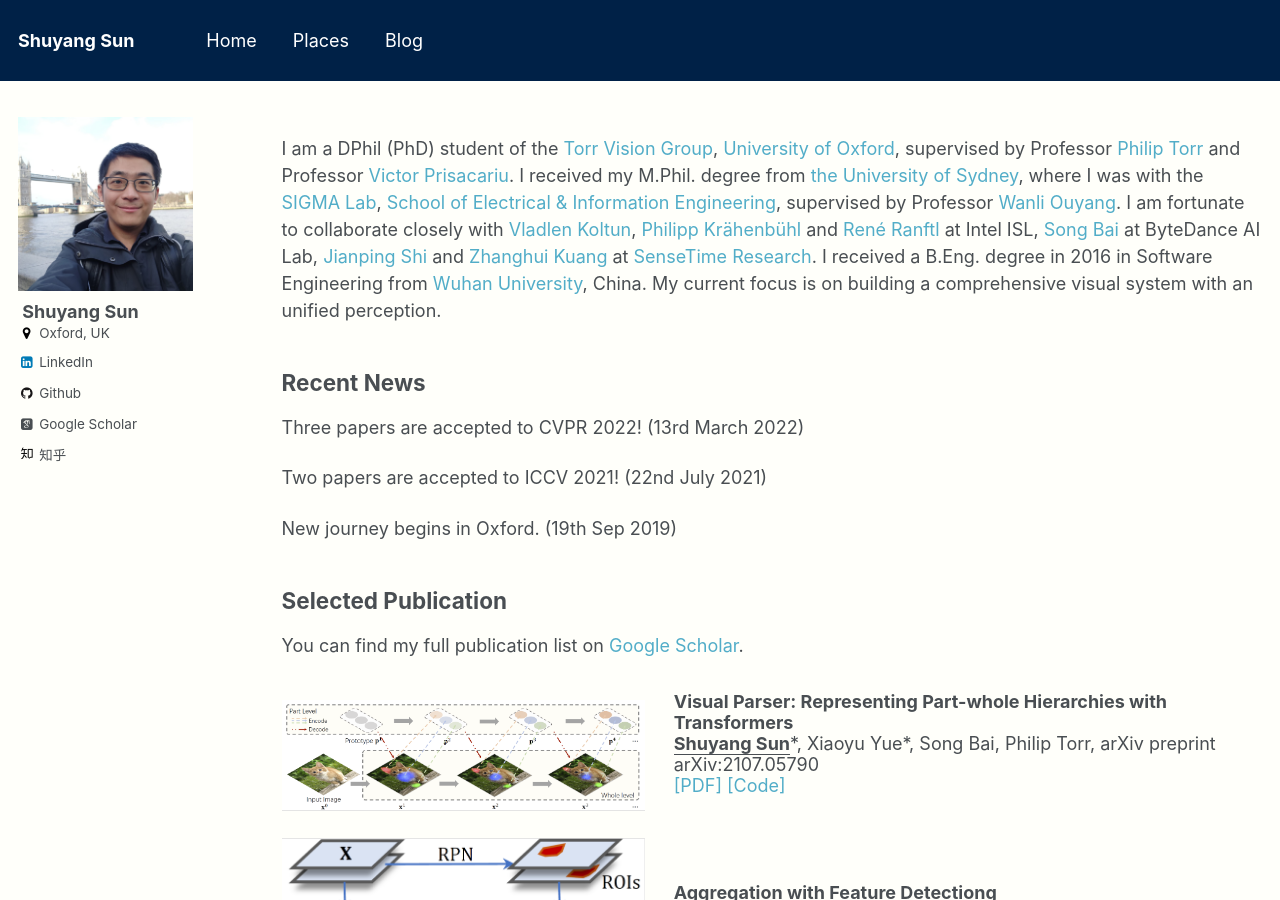
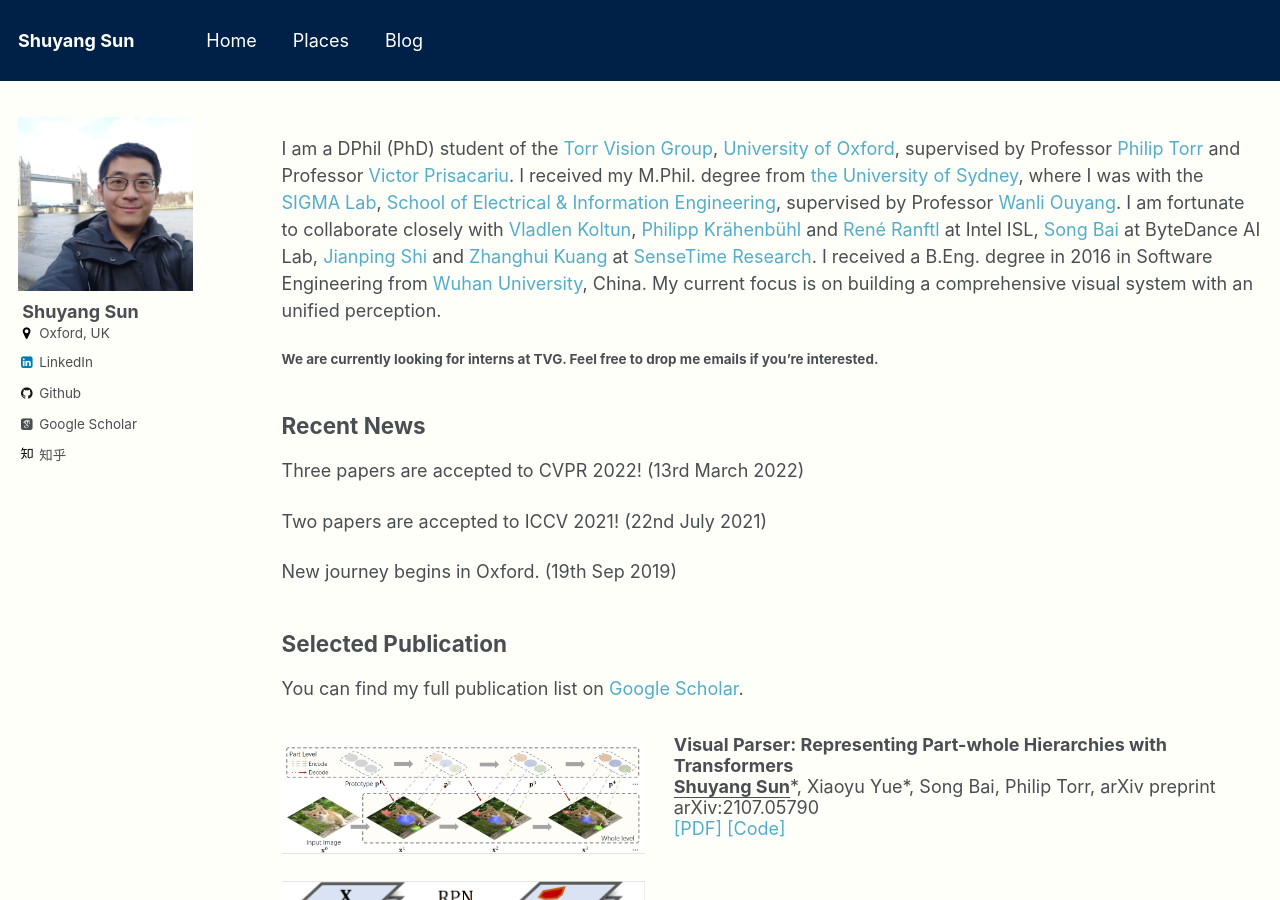
Before and after one commit to kevin-ssy/old_kevin-ssy.github.io, a Jekyll site: the page built from _pages/about.md, in a window 1280 px wide and 900 px high. Built offline with Jekyll 4.4.1, drawn with Linux system fonts in a browser that asks for light colours; some web fonts are replaced.

Commit message:
Update about.md

```diff
--- a/_pages/about.md
+++ b/_pages/about.md
@@ -15,6 +15,8 @@ I received my M.Phil. degree from [the University of Sydney](https://sydney.edu.
  I am fortunate to collaborate closely with [Vladlen Koltun](http://vladlen.info/), [Philipp Krähenbühl](https://www.philkr.net/) and [René Ranftl](https://scholar.google.com/citations?user=cwKg158AAAAJ&hl=en) at Intel ISL, [Song Bai](http://songbai.site/) at ByteDance AI Lab, [Jianping Shi](https://shijianping.me/) and [Zhanghui Kuang](http://jeffreykuang.github.io/) at [SenseTime Research](https://www.sensetime.com/en/).
 I received a B.Eng. degree in 2016 in Software Engineering from [Wuhan University](http://www.whu.edu.cn/), China.
 My current focus is on building a comprehensive visual system with an unified perception.
+
+#### We are currently looking for interns at TVG. Feel free to drop me emails if you're interested.
 
 
 ## Recent News
```
